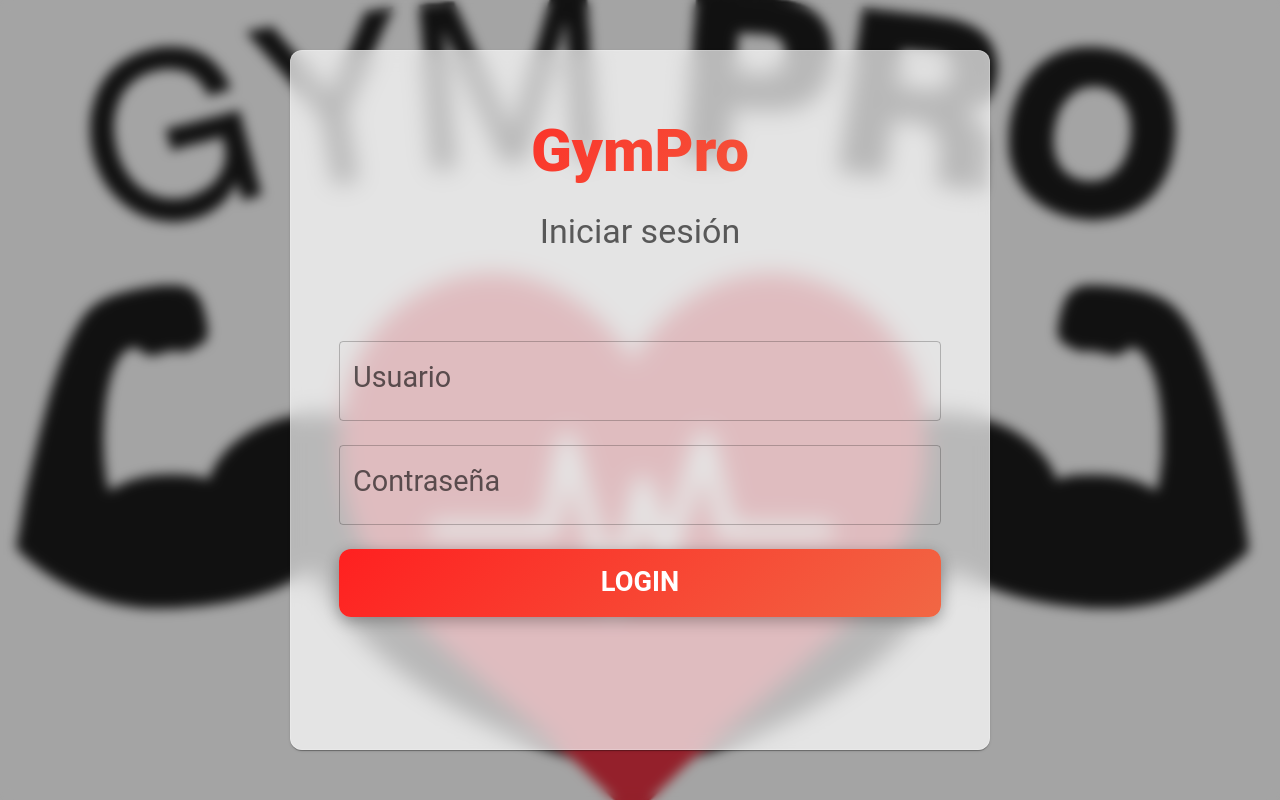
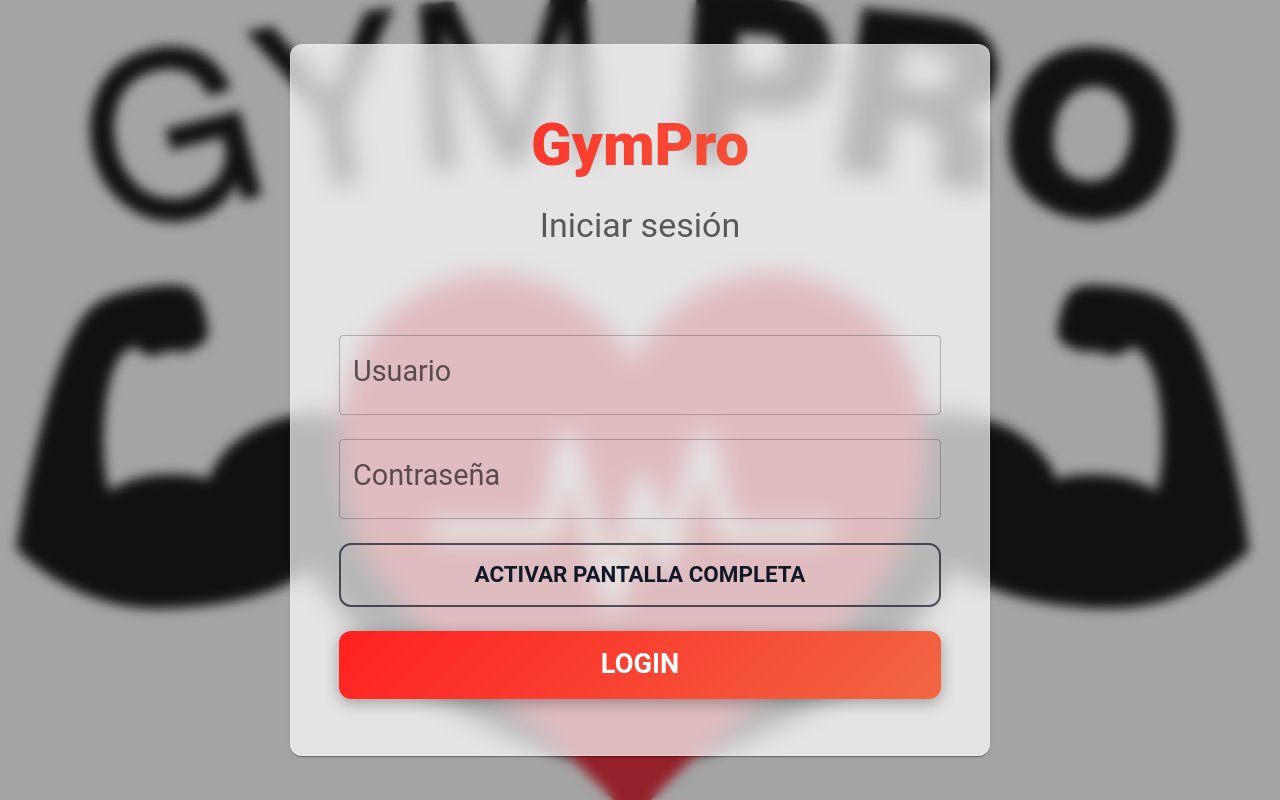
Before and after one commit to juanthove/GymApp, a React (Vite) app in the folder gymapp/: page / in a window 1280 px wide. Built offline with nearby package versions, Linux system fonts and the light colour scheme.

Commit message:
boton forzar

```diff
--- a/gymapp/src/screen/LoginScreen.jsx
+++ b/gymapp/src/screen/LoginScreen.jsx
@@ -1,4 +1,4 @@
-import { useState } from "react";
+import { useEffect, useState } from "react";
 import { useNavigate } from "react-router-dom";
 
 import backgroundImg from "../assets/gymproIcon.png";
@@ -18,6 +18,46 @@ import { loginSystemUser } from "../services/systemUserService";
 
 import AppSnackbar from "../components/AppSnackbar";
 
+const canUseFullscreen = () => {
+  const element = document.documentElement;
+
+  return Boolean(
+    element.requestFullscreen ||
+      element.webkitRequestFullscreen ||
+      element.msRequestFullscreen
+  );
+};
+
+const isFullscreenActive = () =>
+  Boolean(
+    document.fullscreenElement ||
+      document.webkitFullscreenElement ||
+      document.msFullscreenElement
+  );
+
+const requestFullscreen = async () => {
+  if (isFullscreenActive()) {
+    return true;
+  }
+
+  const element = document.documentElement;
+  const method =
+    element.requestFullscreen ||
+    element.webkitRequestFullscreen ||
+    element.msRequestFullscreen;
+
+  if (!method) {
+    return false;
+  }
+
+  try {
+    await method.call(element);
+    return true;
+  } catch {
+    return false;
+  }
+};
+
 export default function LoginScreen() {
   const navigate = useNavigate();
 
@@ -26,6 +66,27 @@ export default function LoginScreen() {
 
   const [error, setError] = useState("");
   const [loading, setLoading] = useState(false);
+  const [showFullscreenButton, setShowFullscreenButton] = useState(false);
+
+  useEffect(() => {
+    if (!canUseFullscreen()) {
+      return undefined;
+    }
+
+    const syncFullscreenState = () => {
+      setShowFullscreenButton(!isFullscreenActive());
+    };
+
+    document.addEventListener("fullscreenchange", syncFullscreenState);
+    document.addEventListener("webkitfullscreenchange", syncFullscreenState);
+
+    syncFullscreenState();
+
+    return () => {
+      document.removeEventListener("fullscreenchange", syncFullscreenState);
+      document.removeEventListener("webkitfullscreenchange", syncFullscreenState);
+    };
+  }, []);
 
   const handleLogin = async () => {
     setError("");
@@ -197,6 +258,23 @@ export default function LoginScreen() {
                 />
 
                 {/* 🔘 BOTÓN */}
+                {showFullscreenButton ? (
+                  <Button
+                    variant="outlined"
+                    onClick={requestFullscreen}
+                    sx={{
+                      py: 1.3,
+                      fontWeight: 700,
+                      fontSize: "1.4rem",
+                      borderWidth: 2,
+                      color: "#111827",
+                      borderColor: "rgba(17, 24, 39, 0.7)"
+                    }}
+                  >
+                    Activar pantalla completa
+                  </Button>
+                ) : null}
+
                 <Button
                   size="lg"
                   variant="contained"
```
Also changed, not shown: gymapp/public/icon-192.png (added), gymapp/public/icon-512.png (added).
